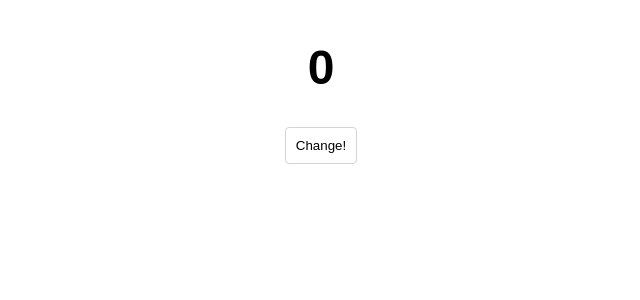
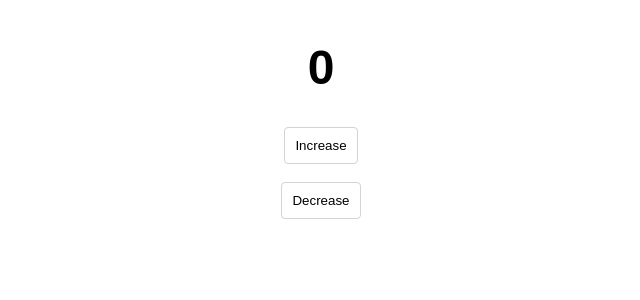
Before and after one commit to porjotooon/react-practice, a React (Create React App) app: page / in a window 1280 px wide. Shown: the top 300 px of the page, without its empty margins (319-959 px from the left). Built offline with nearby package versions, Linux system fonts and the light colour scheme.

Commit message:
Created counter

```diff
--- a/src/App.js
+++ b/src/App.js
@@ -1,22 +1,34 @@
-import React from "react"
+import React, {useState} from "react"
 
 
-class App extends React.Component {
-    constructor() {
-        super()
-        this.state = {
-            count: 0
-        }
-    }
+// class App extends React.Component {
+//     constructor() {
+//         super()
+//         this.state = {
+//             count: 0
+//         }
+//     }
 
-    render() {
-        return (
+//     render() {
+//         return (
+//             <div>
+//                 <h1>{this.state.count}</h1>
+//                 <button>Change!</button>
+//             </div>
+//         )
+//     }
+// }
+
+const App = () => {
+    const [ count, setCount ] = useState(0)
+    return (
             <div>
-                <h1>{this.state.count}</h1>
-                <button>Change!</button>
+                <h1>{ count }</h1>
+                <button onClick={() =>setCount(count+1)}>Increase</button>
+                <br></br>
+                <button onClick={() =>setCount(count-1)}>Decrease</button>
             </div>
-        )
-    }
+    )
 }
 
 export default App
```
